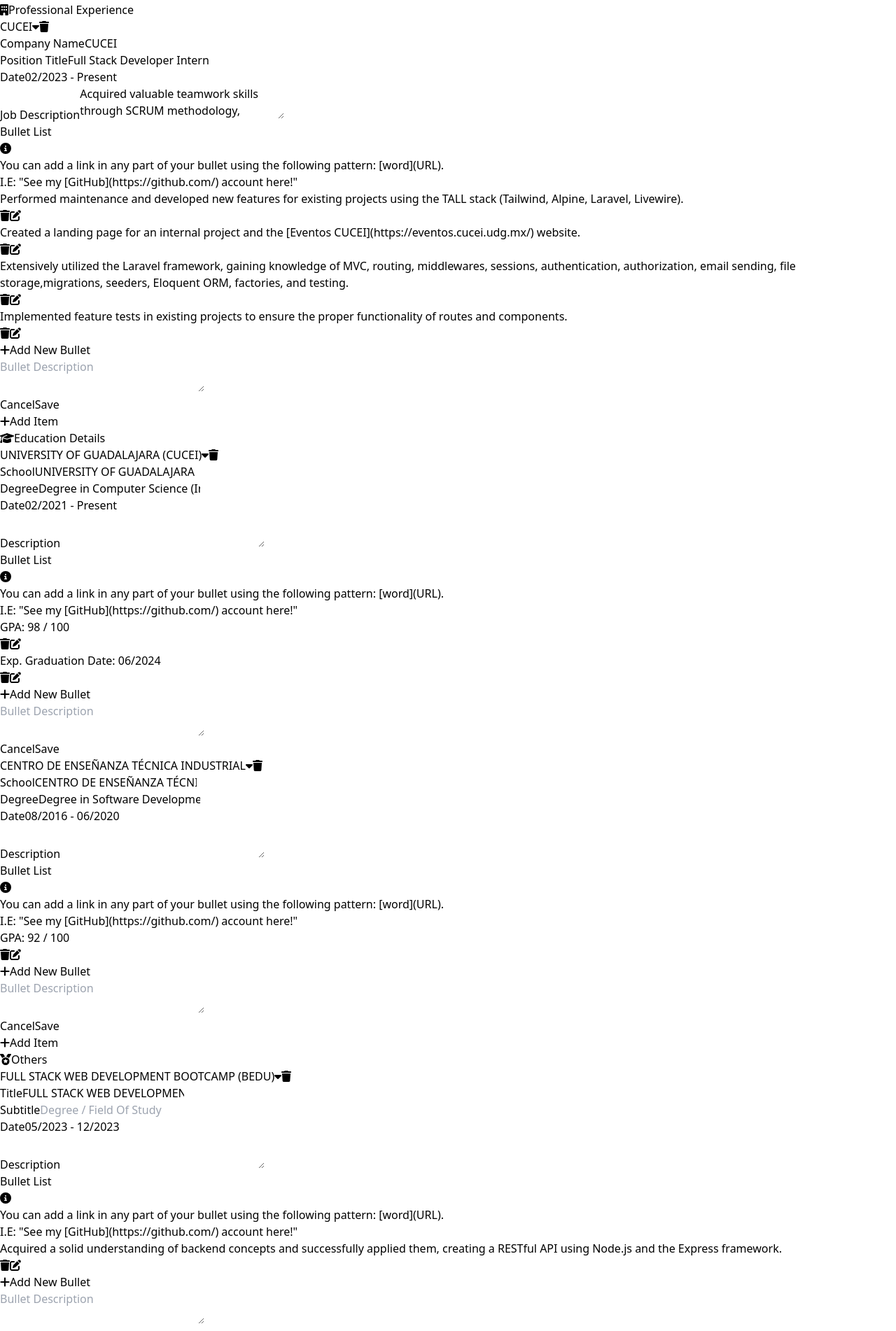
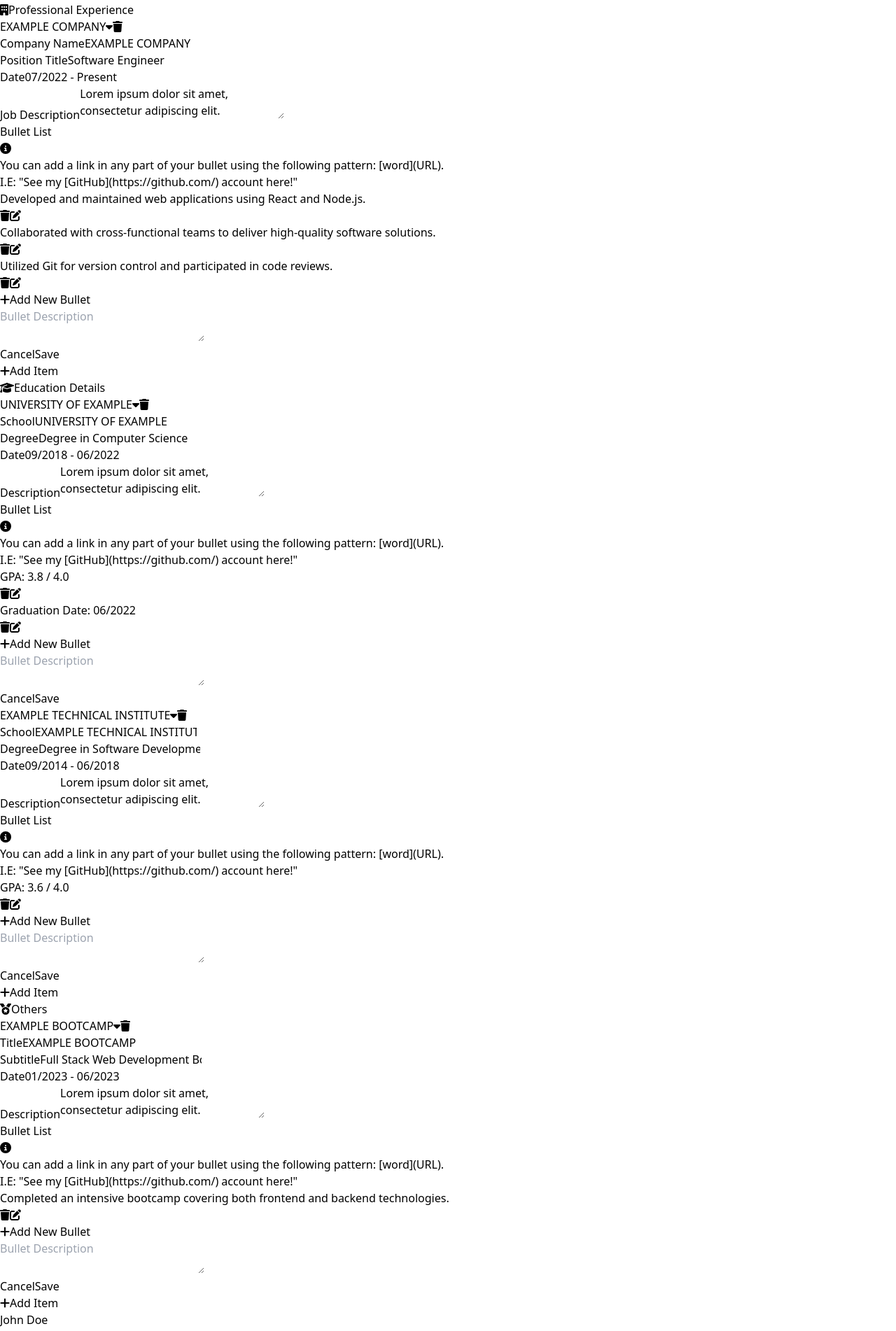
Before and after one commit to jonhatanh/cv-builder-application, a React (Vite) app: page / in a window 1280 px wide. Shown: the part 580-2482 px from the top of the page at 70% size. Built offline with nearby package versions, Linux system fonts and the light colour scheme.

Commit message:
Change default CV info

```diff
--- a/src/App.jsx
+++ b/src/App.jsx
@@ -15,53 +15,54 @@
 
 function App() {
   const [personalDetails, setPersonalDetails] = useState({
-    name: "JONHATAN HIGUERA",
-    email: "jonhatan.higuera@gmail.com",
-    phone: "33-1707-9174",
-    skills: `HTML, CSS,JavaScript, React, AlpineJS, Livewire,SASS ,Tailwind, NodeJS, PHP, Laravel, MySQL, Pest, OOP, Git,`,
+    name: "John Doe",
+    email: "john.doe@example.com",
+    phone: "123-456-7890",
+    skills:
+      "HTML, CSS, JavaScript, React, SASS, Tailwind, Node.js, PHP, Laravel, MySQL, Git",
   });
   const [socialMedia, setSocialMedia] = useState([
     {
       id: crypto.randomUUID(),
       name: "LinkedIn",
-      link: "https://www.linkedin.com/in/jonhatan-higuera/",
+      link: "https://www.linkedin.com/in/john-doe/",
       iconName: "LinkedIn",
     },
     {
       id: crypto.randomUUID(),
       name: "GitHub",
-      link: "https://github.com/jonhatanh",
+      link: "https://github.com/johndoe",
       iconName: "GitHub",
     },
   ]);
   const [education, setEducation] = useState([
     {
       id: crypto.randomUUID(),
-      title: "UNIVERSITY OF GUADALAJARA (CUCEI)",
-      subtitle: "Degree in Computer Science (Ingeniería Informática)",
-      date: "02/2021 - Present",
-      description: "",
+      title: "UNIVERSITY OF EXAMPLE",
+      subtitle: "Degree in Computer Science",
+      date: "09/2018 - 06/2022",
+      description: "Lorem ipsum dolor sit amet, consectetur adipiscing elit.",
       bullets: [
         {
           id: crypto.randomUUID(),
-          text: "GPA: 98 / 100",
+          text: "GPA: 3.8 / 4.0",
         },
         {
           id: crypto.randomUUID(),
-          text: "Exp. Graduation Date: 06/2024",
+          text: "Graduation Date: 06/2022",
         },
       ],
     },
     {
       id: crypto.randomUUID(),
-      title: "CENTRO DE ENSEÑANZA TÉCNICA INDUSTRIAL",
+      title: "EXAMPLE TECHNICAL INSTITUTE",
       subtitle: "Degree in Software Development",
-      date: "08/2016 - 06/2020",
-      description: "",
+      date: "09/2014 - 06/2018",
+      description: "Lorem ipsum dolor sit amet, consectetur adipiscing elit.",
       bullets: [
         {
           id: crypto.randomUUID(),
-          text: "GPA: 92 / 100",
+          text: "GPA: 3.6 / 4.0",
         },
       ],
     },
@@ -70,27 +71,22 @@
   const [experience, setExperience] = useState([
     {
       id: crypto.randomUUID(),
-      title: "CUCEI",
-      subtitle: "Full Stack Developer Intern",
-      date: "02/2023 - Present",
-      description:
-        "Acquired valuable teamwork skills through SCRUM methodology, successfully contributed to largescale projects, and demonstrated effective collaboration using Git.",
+      title: "EXAMPLE COMPANY",
+      subtitle: "Software Engineer",
+      date: "07/2022 - Present",
+      description: "Lorem ipsum dolor sit amet, consectetur adipiscing elit.",
       bullets: [
         {
           id: crypto.randomUUID(),
-          text: `Performed maintenance and developed new features for existing projects using the TALL stack (Tailwind, Alpine, Laravel, Livewire).`,
+          text: "Developed and maintained web applications using React and Node.js.",
         },
         {
           id: crypto.randomUUID(),
-          text: `Created a landing page for an internal project and the [Eventos CUCEI](https://eventos.cucei.udg.mx/) website.`,
+          text: "Collaborated with cross-functional teams to deliver high-quality software solutions.",
         },
         {
           id: crypto.randomUUID(),
-          text: `Extensively utilized the Laravel framework, gaining knowledge of MVC, routing, middlewares, sessions, authentication, authorization, email sending, file storage,migrations, seeders, Eloquent ORM, factories, and testing.`,
-        },
-        {
-          id: crypto.randomUUID(),
-          text: `Implemented feature tests in existing projects to ensure the proper functionality of routes and components.`,
+          text: "Utilized Git for version control and participated in code reviews.",
         },
       ],
     },
@@ -98,14 +94,14 @@
   const [others, setOthers] = useState([
     {
       id: crypto.randomUUID(),
-      title: "FULL STACK WEB DEVELOPMENT BOOTCAMP (BEDU)",
-      subtitle: "",
-      date: "05/2023 - 12/2023",
-      description: "",
+      title: "EXAMPLE BOOTCAMP",
+      subtitle: "Full Stack Web Development Bootcamp",
+      date: "01/2023 - 06/2023",
+      description: "Lorem ipsum dolor sit amet, consectetur adipiscing elit.",
       bullets: [
         {
           id: crypto.randomUUID(),
-          text: `Acquired a solid understanding of backend concepts and successfully applied them, creating a RESTful API using Node.js and the Express framework.`,
+          text: "Completed an intensive bootcamp covering both frontend and backend technologies.",
         },
       ],
     },
@@ -272,7 +268,7 @@
   }
 
   return (
-    <div className="flex flex-col gap-5 bg-slate-100 p-3 md:flex-row md:justify-center">
+    <div className="flex flex-col gap-5 bg-slate-100 p-3 md:flex-row md:justify-center min-h-dvh">
       <div className="flex min-w-[400px] flex-1 flex-col gap-4 md:min-w-60 md:max-w-[550px] ">
         <PersonalDetails
           currentSection={currentSection}
```
